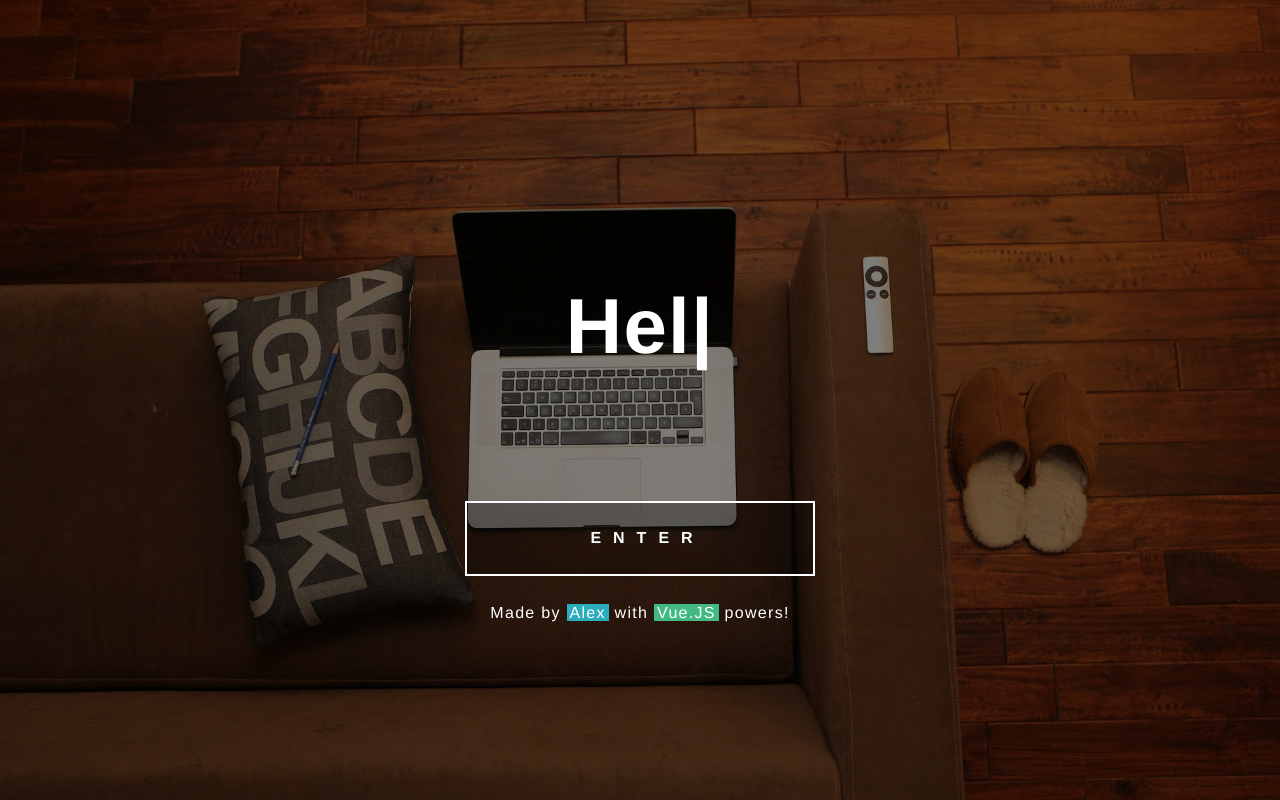
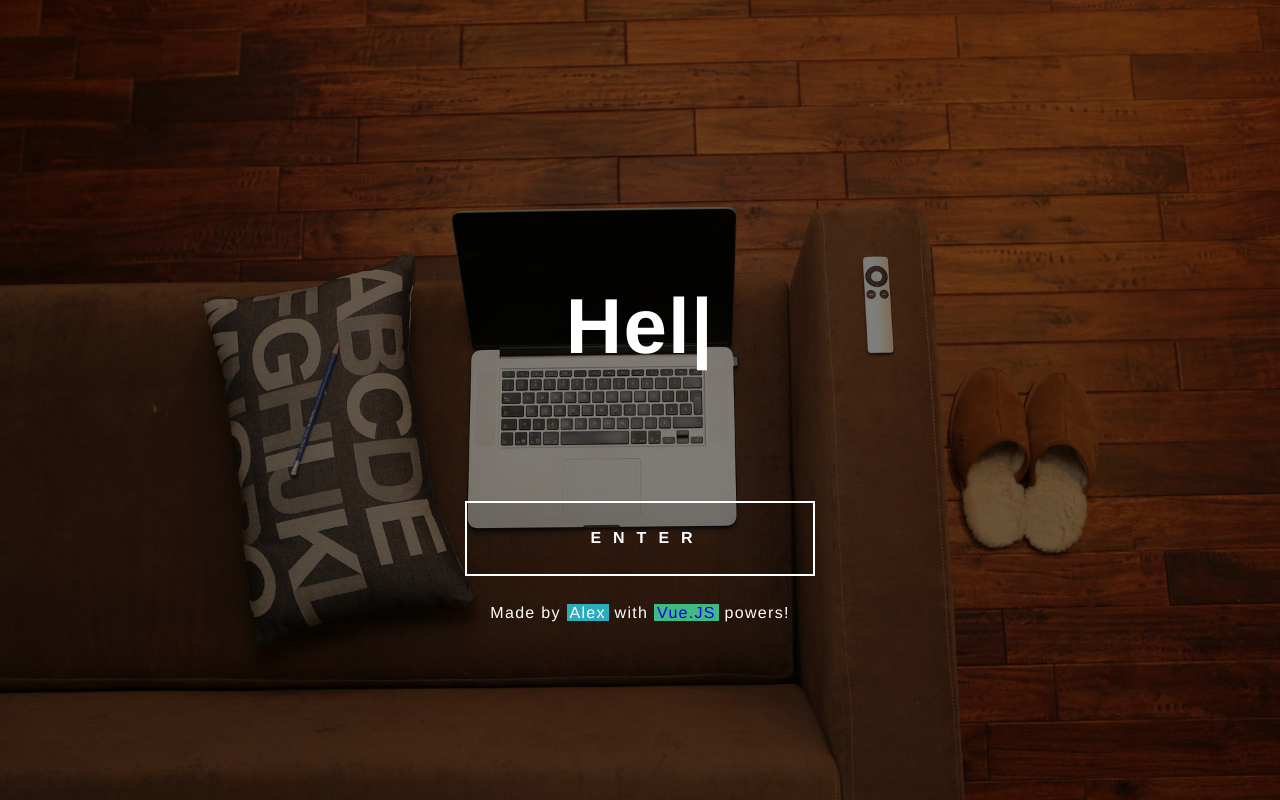
Before and after one commit to APerez89/myportfolio, a Vue app: page / in a window 1280 px wide. Built offline with nearby package versions, Linux system fonts and the light colour scheme.

Commit message:
main button added transition + link to Vue added

```diff
--- a/src/components/MainButton.vue
+++ b/src/components/MainButton.vue
@@ -48,7 +48,13 @@ export default {
     .btn {
       width: 350px;
       height: 75px;
-      background-color: rgba(0, 0, 0, 0.3);
+      background-color: rgba(0, 0, 0, 0.4);
+      transition: all 0.3s;
+      &:hover {
+        transform: translateY(-7px);
+        background-color: rgba(0, 0, 0, 0.7);
+        box-shadow: 0 0 20px rgba(0, 0, 0, 1);
+      }
     }
   }
 }
--- a/src/views/HomePage.vue
+++ b/src/views/HomePage.vue
@@ -3,7 +3,10 @@
     <div class="drk-bkg">
       <HelloIntro />
       <MainButton />
-      <p>Made by <span class="alex">Alex</span> with <span class="vue">Vue.JS</span> powers!</p>
+      <p>
+        Made by <span class="alex">Alex</span> with
+        <span class="vue"><a href="https://vuejs.org/" target="_blank">Vue.JS</a></span> powers!
+      </p>
     </div>
   </div>
 </template>
@@ -51,6 +54,12 @@ export default {
     .vue {
       padding: 0 3px;
       background-color: #42b983;
+      a {
+        text-decoration: none;
+        &:visited {
+          color: #fff;
+        }
+      }
     }
   }
 }
```
